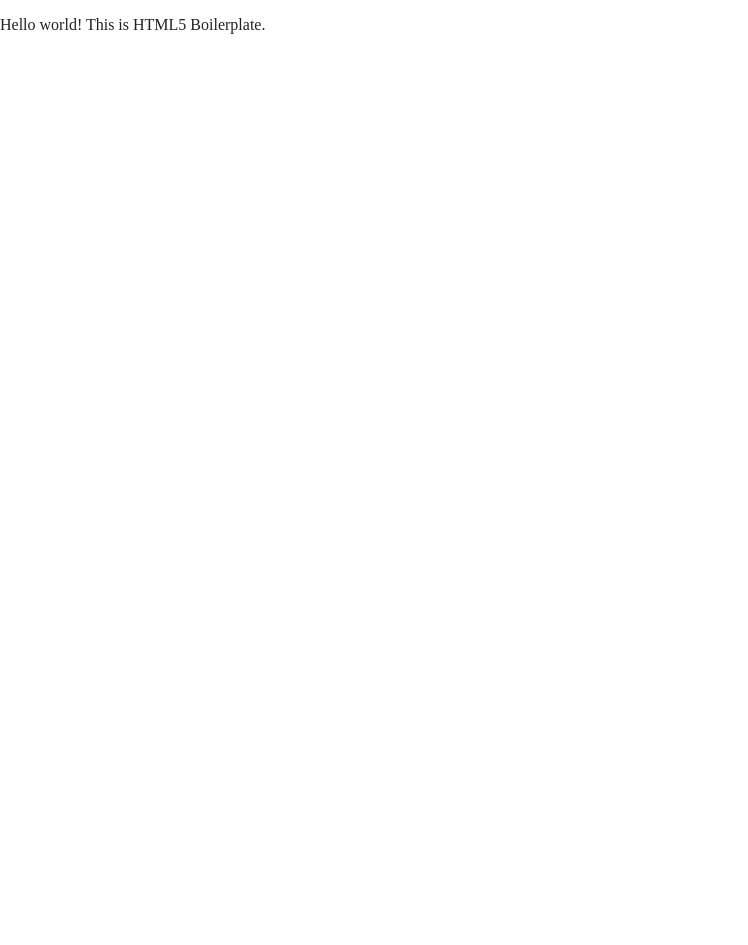
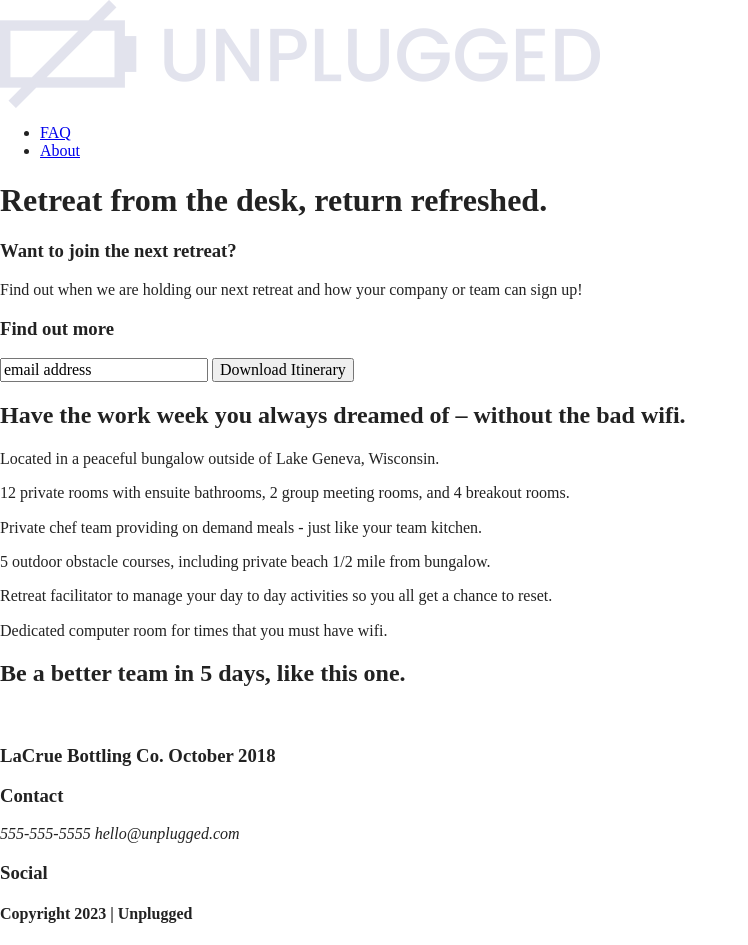
Before and after one commit to judy-b/unplugged-project, a website built with Parcel: page index.html in a window 1280 px wide. Shown: the whole page, without its empty margins (0-748 px from the left). Before the commit the page ends 800 px from the top, so only its background shows below. Built offline with nearby package versions, Linux system fonts and the light colour scheme.

Commit message:
Coded the basis of the homepage

```diff
--- a/index.html
+++ b/index.html
@@ -1,16 +1,11 @@
 <!doctype html>
-<html class="no-js" lang="">
+<html class="no-js" lang="en">
 
 <head>
   <meta charset="utf-8">
-  <title></title>
+  <title>Unplugged Retreat</title>
   <meta name="description" content="">
   <meta name="viewport" content="width=device-width, initial-scale=1">
-
-  <meta property="og:title" content="">
-  <meta property="og:type" content="">
-  <meta property="og:url" content="">
-  <meta property="og:image" content="">
 
   <link rel="manifest" href="site.webmanifest">
   <link rel="apple-touch-icon" href="icon.png">
@@ -18,14 +13,101 @@
 
   <link rel="stylesheet" href="css/normalize.css">
   <link rel="stylesheet" href="css/main.css">
-
-  <meta name="theme-color" content="#fafafa">
 </head>
 
 <body>
 
-  <!-- Add your site or application content here -->
-  <p>Hello world! This is HTML5 Boilerplate.</p>
+  <header>
+    <div class="content-wrapper">
+      <a href="#">
+        <img src="unpluggedlogo.png" alt="unplugged-logo">
+      </a>
+      <div class="header-divider"></div>
+      <nav>
+        <ul>
+          <li><a href="faqs/index.html" rel="noopener">FAQ</a></li>
+          <li><a href="about/index.html" rel="noopener">About</a></li>
+        </ul>
+      </nav>
+    </div>
+  </header>
+
+  <main>
+
+    <section class="hero-area">
+      <div class="content-wrapper"></div>
+      <h1>Retreat from the desk, return refreshed.</h1>
+    </section>
+
+    <aside>
+      <h3>Want to join the next retreat?</h3>
+      <p>Find out when we are holding our next retreat and how your company or team can sign up!</p>
+      <h3>Find out more</h3>
+      <div class="signup">
+        <input type="text" name="name" value="email address">
+        <input type="button" value="Download Itinerary">
+      </div>
+    </aside>
+
+    <section class="features">
+      <h2>Have the work week you always dreamed of – without the bad wifi.</h2>
+      <div class="content-wrapper">
+        <div class="item">
+          <p>Located in a peaceful bungalow outside of Lake Geneva, Wisconsin.</p>
+        </div>
+        <div class="item">
+          <p>12 private rooms with ensuite bathrooms, 2 group meeting rooms, and 4 breakout rooms.</p>
+        </div>
+        <div class="item">
+          <p>Private chef team providing on demand meals - just like your team kitchen.</p>
+        </div>
+        <div class="item">
+          <p>5 outdoor obstacle courses, including private beach 1/2 mile from bungalow.</p>
+        </div>
+        <div class="item">
+          <p>Retreat facilitator to manage your day to day activities so you all get a chance to reset.</p>
+        </div>
+        <div class="item">
+          <p>Dedicated computer room for times that you must have wifi.</p>
+        </div>
+      </div>
+    </section>
+
+    <section class="reviews">
+      <h2>Be a better team in 5 days, like this one.</h2>
+      <img src="">
+      <h3>LaCrue Bottling Co.
+        October 2018
+      </h3>
+    </section>
+  </main>
+
+  <footer>
+    <div class="content-wrapper">
+      <div class="footer-contact">
+        <div class="contact">
+          <h3>Contact</h3>
+          <address> 555-555-5555 hello@unplugged.com
+          </address>
+        </div>
+
+        <div class="social">
+          <h3>Social</h3>
+          <p><a href="https://www.facebook/yoursite" target="_BLANK" rel="noopener"></a></p>
+          <p><a href="https://twitter.com/yoursite" target="_blank" rel="noopener"></a></p>
+          <p><a href="https://www.instagram.com/yoursite" target="_blank" rel="noopener"></a></p>
+        </div>
+      </div>
+
+      <div class="copyright">
+        <h4>Copyright 2023 | Unplugged</h4>
+      </div>
+    </div>
+  </footer>
+
+
+
+
   <script src="js/vendor/modernizr-3.11.2.min.js"></script>
   <script src="js/plugins.js"></script>
   <script src="js/main.js"></script>
```
Also changed, not shown: unpluggedlogo.png (added).
